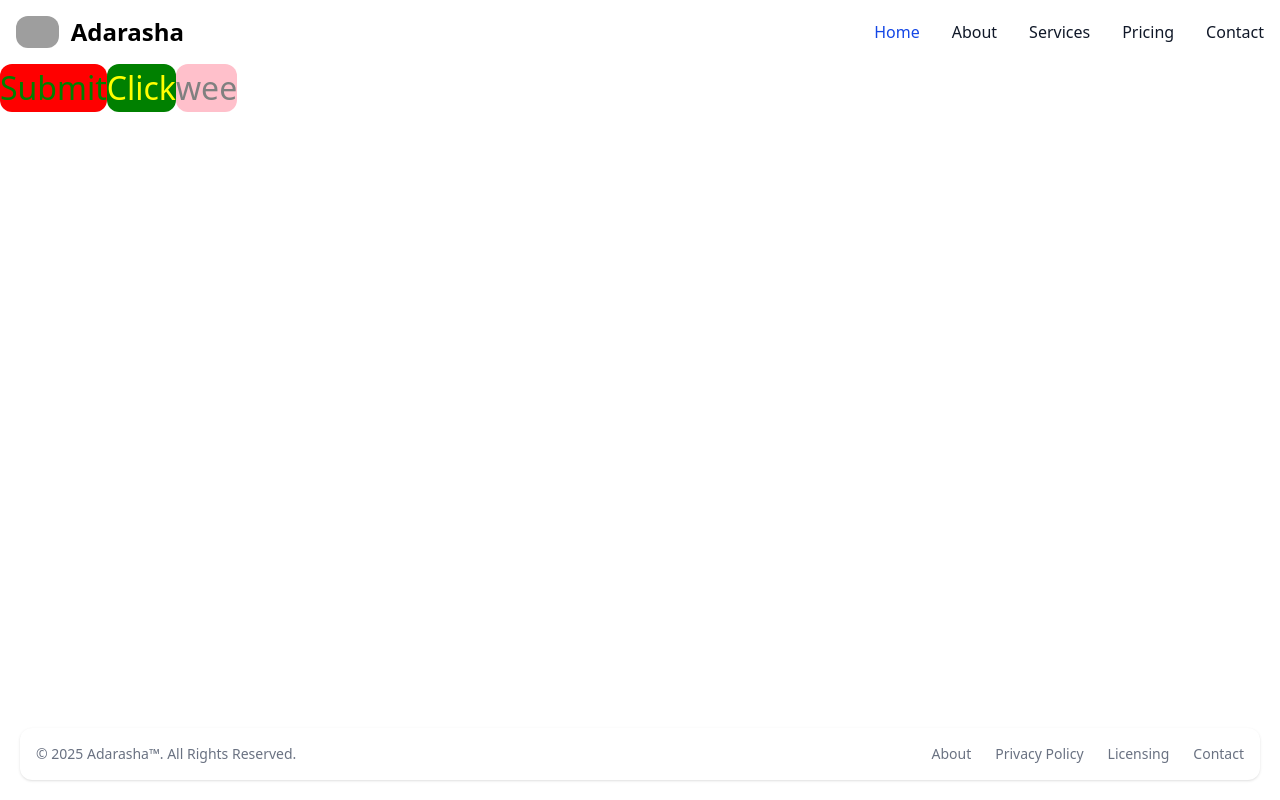
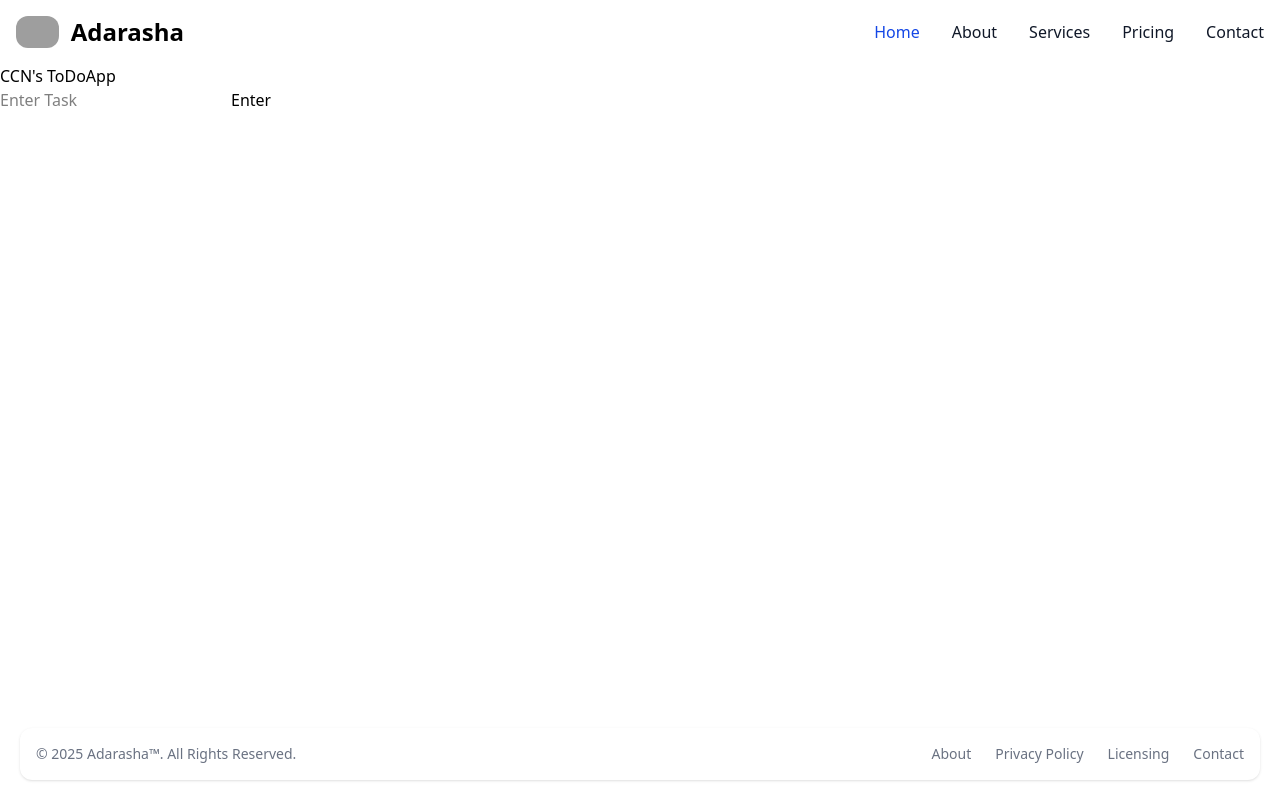
Before and after one commit to aakku106/4thSemTranning_REACT, a React (Vite) app in the folder day2/: page / in a window 1280 px wide. Built offline with nearby package versions, Linux system fonts and the light colour scheme; grey boxes are pictures that could not be loaded.

Commit message:
Added delete functionalaty

```diff
--- a/day2/src/App.jsx
+++ b/day2/src/App.jsx
@@ -8,7 +8,8 @@ import { Footer } from "./Components/Footer.jsx";
 import { PlayGround } from "./Components/PlayGround1.jsx";
 import { Body2 } from "./Components/Body2.jsx";
 import { Body3 } from "./Components/Body3.jsx";
-
+import { Body4 } from "./Components/ClaughterLessCall.jsx";
+import { ToDo } from "./Components/NewTodo.jsx"
 let App = () => {
 
 
@@ -18,9 +19,10 @@ let App = () => {
       <NavBar />
 
       <main className="flex-grow">
-        {/* <Body /> */}
-        {/*<Body2 />*/}
-        <Body3 />
+        {/* <Body />         <Body2 />
+        <Body3 />        <Body4 />*/}
+        <ToDo />
+
       </main>
       <Footer />
     </div>
--- a/day2/src/Components/Body3.jsx
+++ b/day2/src/Components/Body3.jsx
@@ -1,4 +1,5 @@
 import { Button } from "./Button.jsx"
+import { ParentComp } from "./ParentComp.jsx"
 
 export let Body3 = () => {
   const submision = {
@@ -6,7 +7,6 @@ export let Body3 = () => {
     color: "green",
     fontSize: "2em",
   }
-
 
   const click = {
     backgroundColor: "green",
@@ -20,10 +20,6 @@ export let Body3 = () => {
     fontSize: "2em"
   }
 
-
-
-
-
   return (
     <>
       <article className="h-160">
--- /dev/null
+++ b/day2/src/Components/ClaughterLess/Body.jsx
@@ -0,0 +1,7 @@
+/** @format */
+
+import { Parent } from "./Parent.jsx";
+
+export let Body = () => {
+  return <Parent />;
+};
--- /dev/null
+++ b/day2/src/Components/ClaughterLess/Child.jsx
@@ -0,0 +1,7 @@
+export let Child = ({ SetCount }) => {
+  return (
+    <div>
+      <button onClick={SetCount}>INcrease</button>
+    </div>
+  )
+}
--- /dev/null
+++ b/day2/src/Components/ClaughterLess/Parent.jsx
@@ -0,0 +1,19 @@
+/** @format */
+
+import { useState } from "react";
+import { Child } from "./Child.jsx";
+
+export let Parent = () => {
+  let [count, setCount] = useState(0);
+  let updater = () => {
+    setCount(count + 1)
+  }
+  return (
+    <>
+      <div>
+        <h2>Count: {count}</h2>
+        <Child SetCount={updater} />
+      </div>
+    </>
+  );
+};
--- /dev/null
+++ b/day2/src/Components/ClaughterLessCall.jsx
@@ -0,0 +1,7 @@
+
+import { Body } from "./ClaughterLess/Body.jsx"
+export let Body4 = () => {
+  return (
+    <Body />
+  )
+}
--- /dev/null
+++ b/day2/src/Components/ClildComp.jsx
@@ -0,0 +1,7 @@
+export let ChildComp = ({ title, click }) => {
+  return (
+    <>
+      <button onClick={click} >{title}</button>
+    </>
+  );
+};
--- /dev/null
+++ b/day2/src/Components/NewTodo.jsx
@@ -0,0 +1,8 @@
+import { TODO } from "./ToDo/Main.jsx"
+export let ToDo = () => {
+  return (
+    <>
+      <TODO />
+    </>
+  )
+}
--- /dev/null
+++ b/day2/src/Components/ParentComp.jsx
@@ -0,0 +1,7 @@
+import { ChildComp } from "./ClildComp"
+export let ParentComp = () => {
+  function handleClick() {
+    alert("awwwwwwwwwwwwwwwwwwwwwwwwwww clildrena touchedddddd meeee!!")
+  }
+  return <ChildComp title={"set"} click={handleClick} ></ChildComp>
+}
--- /dev/null
+++ b/day2/src/Components/ToDo/Form.jsx
@@ -0,0 +1,21 @@
+export let TodoForm = ({ add, setTempVal }) => {
+
+  return (
+    <>
+      <input
+        type="text"
+        placeholder="Enter Task"
+        onChange={(e) => {
+          setTempVal(`${e.target.value}`)
+        }}
+      />
+      <input
+        type="button"
+        value="Enter"
+        onClick={() => {
+          add()
+        }}
+      />
+    </>
+  );
+};
--- /dev/null
+++ b/day2/src/Components/ToDo/List.jsx
@@ -0,0 +1,12 @@
+export let TodoList = ({ showTodoList, deleteTodoList }) => {
+  return (
+    <ul>
+      {showTodoList.map((t, i) =>
+        <li key={i}>
+          {t}
+          <button onClick={() => deleteTodoList(i)}>❌ Delete</button>
+        </li>
+      )}
+    </ul>
+  );
+};
--- /dev/null
+++ b/day2/src/Components/ToDo/Main.jsx
@@ -0,0 +1,28 @@
+import { useState } from "react";
+import { TodoForm } from "./Form.jsx";
+import { TodoList } from "./List.jsx";
+
+export let TODO = () => {
+  let [todo, setTodo] = useState([]);
+  let [tempVal, setTempVal] = useState("");
+
+  let addTodo = () => {
+    if (tempVal.trim() !== "") {
+      setTodo([...todo, tempVal]);
+      setTempVal("");
+    }
+  };
+
+  let deleteTodo = (index) => {
+    setTodo(todo.filter((_, i) => i !== index));
+  };
+
+  return (
+    <>
+      <h1>CCN's ToDoApp</h1>
+
+      <TodoForm add={addTodo} setTempVal={setTempVal} />
+      <TodoList showTodoList={todo} deleteTodoList={deleteTodo} />
+    </>
+  );
+};
```
